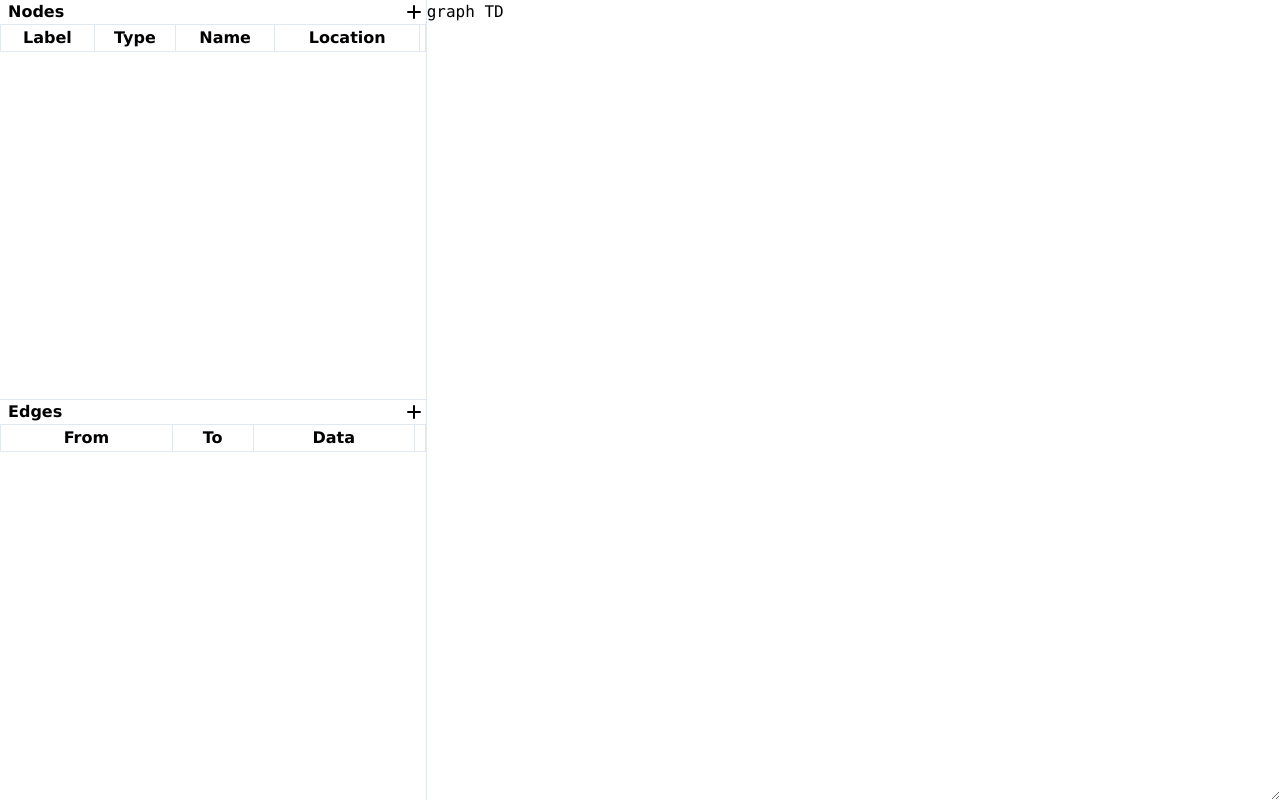
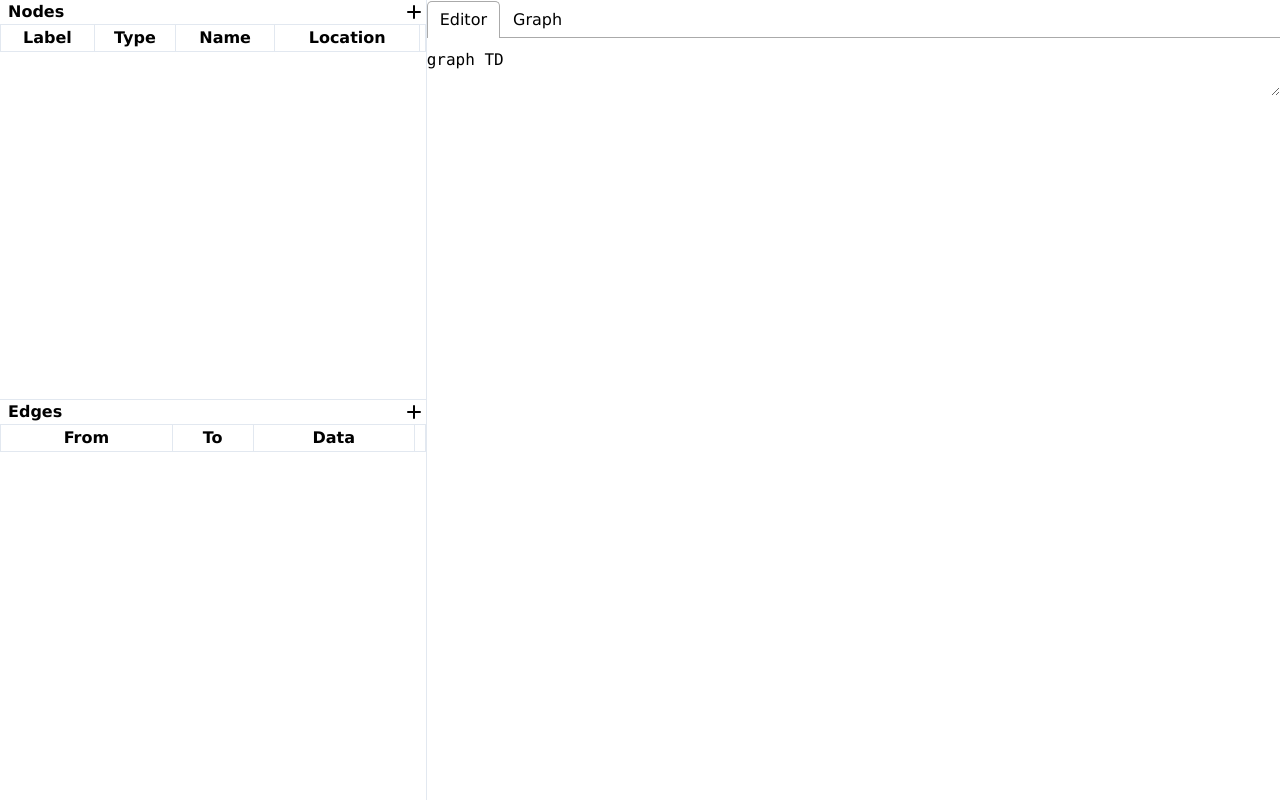
Before and after one commit to naoty/dfd-editor, a Next.js app: page / in a window 1280 px wide. Built offline with nearby package versions, Linux system fonts and the light colour scheme.

Commit message:
Show tabs with react-tabs

```diff
--- a/package.json
+++ b/package.json
@@ -11,12 +11,14 @@
     "postcss-preset-env": "^6.7.0",
     "react": "^16.13.1",
     "react-dom": "^16.13.1",
+    "react-tabs": "^3.1.1",
     "tailwindcss": "^1.7.5",
     "uuid": "^8.3.0"
   },
   "devDependencies": {
     "@types/node": "^14.6.0",
     "@types/react": "^16.9.47",
+    "@types/react-tabs": "^2.3.2",
     "@types/uuid": "^8.3.0",
     "@typescript-eslint/eslint-plugin": "^3.10.1",
     "@typescript-eslint/parser": "^3.10.1",
--- a/pages/_app.tsx
+++ b/pages/_app.tsx
@@ -1,4 +1,6 @@
 import "../styles/index.css";
+import "react-tabs/style/react-tabs.css";
+
 import { AppProps } from "next/app";
 import React, { ReactElement } from "react";
 
--- a/pages/index.tsx
+++ b/pages/index.tsx
@@ -1,4 +1,5 @@
 import React, { useReducer } from "react";
+import { Tabs, TabList, Tab, TabPanel } from "react-tabs";
 import { initialState, reducer } from "../lib/reducer";
 import EdgesTable from "../components/EdgesTable";
 import NodesTable from "../components/NodesTable";
@@ -22,7 +23,20 @@ const Index: React.FC = () => {
       </div>
 
       <div className="col-span-2 row-span-2 h-screen">
-        <Editor nodes={state.nodes} edges={state.edges} />
+        <Tabs>
+          <TabList>
+            <Tab>Editor</Tab>
+            <Tab>Graph</Tab>
+          </TabList>
+
+          <TabPanel>
+            <Editor nodes={state.nodes} edges={state.edges} />
+          </TabPanel>
+
+          <TabPanel>
+            <h1>Here is graph</h1>
+          </TabPanel>
+        </Tabs>
       </div>
     </main>
   );
```
Also changed, not shown: 1 other file (tests, documents, lock files or other folders).
